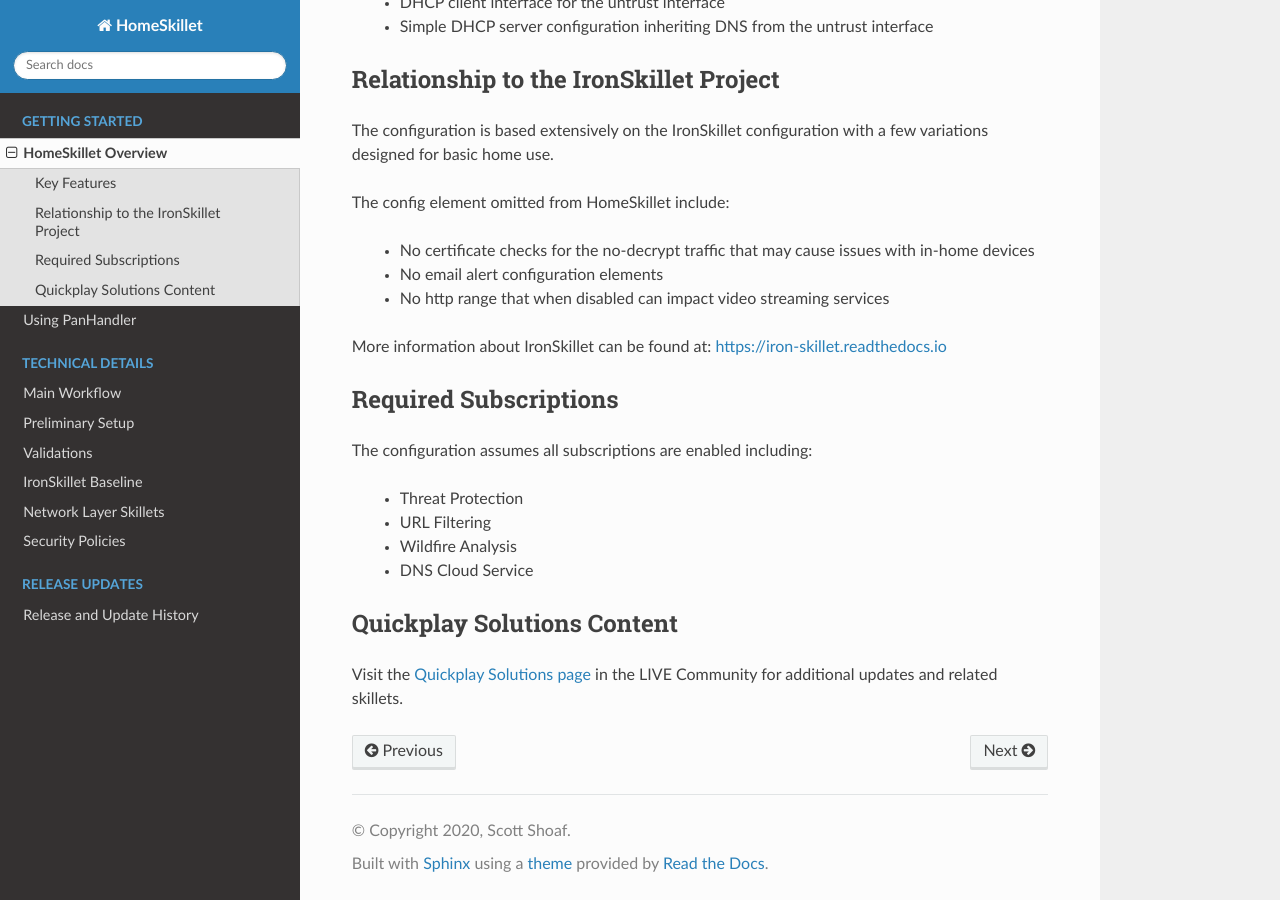
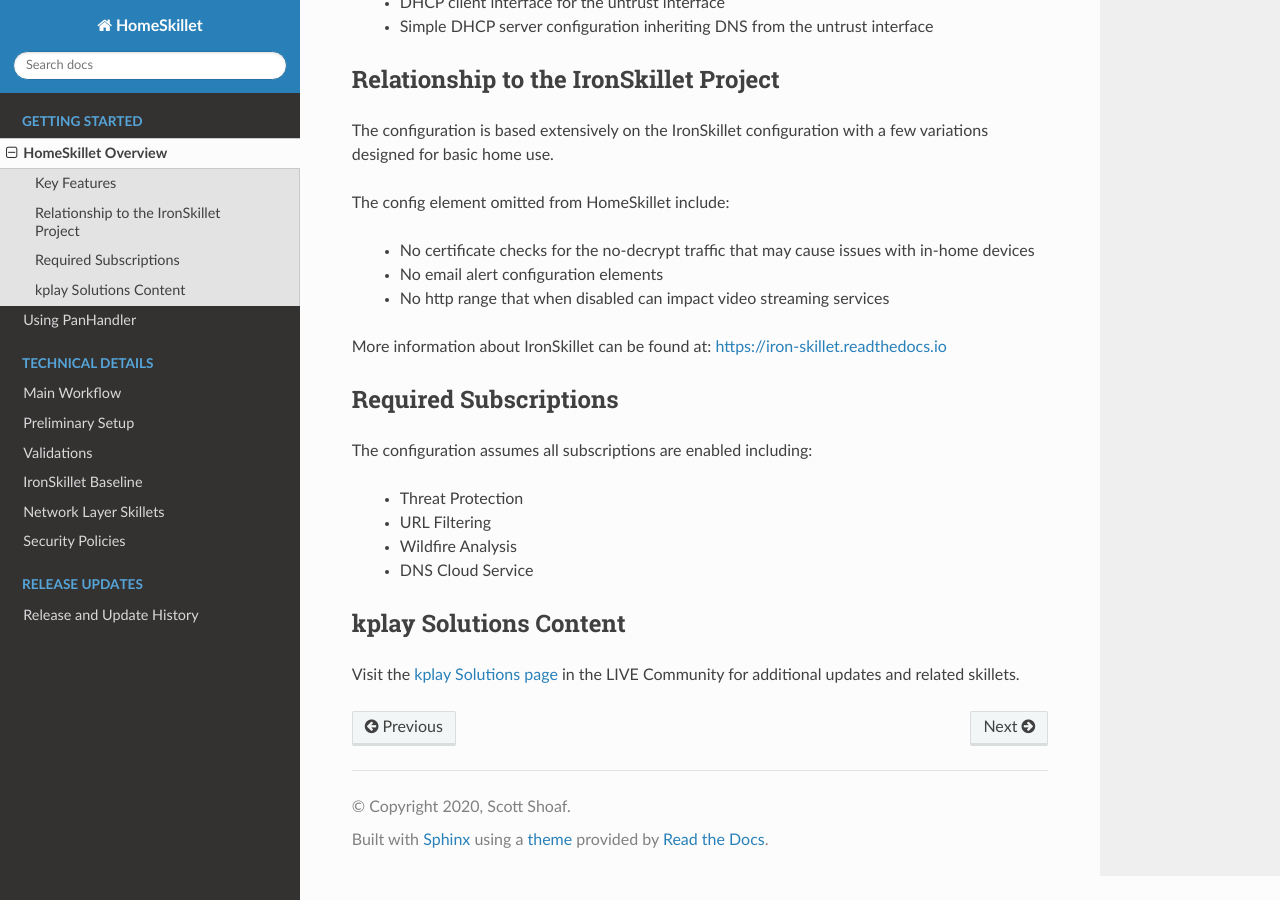
Before and after one commit to PaloAltoNetworks/HomeSkillet, a Sphinx documentation site: the page built from docs/overview.rst, in a window 1280 px wide and 900 px high, scrolled down 820 px. Built offline with Sphinx 7.4.7 and the Read the Docs theme 2.0.0, drawn with Linux system fonts in a browser that asks for light colours; pages that are not in the unit, such as notebooks, are missing from menus.

```diff
--- a/docs/index.rst
+++ b/docs/index.rst
@@ -1,5 +1,5 @@
 .. HomeSkillet documentation master file, created by
-   sphinx-quickstart on Thu Apr 23 13:48:16 2020.
+   sphinx-kstart on Thu Apr 23 13:48:16 2020.
    You can adapt this file completely to your liking, but it should at least
    contain the root `toctree` directive.
 
--- a/docs/overview.rst
+++ b/docs/overview.rst
@@ -48,9 +48,9 @@ The configuration assumes all subscriptions are enabled including:
         * DNS Cloud Service
 
 
-Quickplay Solutions Content
+kplay Solutions Content
 ------------------------
 
-Visit the `Quickplay Solutions page`_ in the LIVE Community for additional updates and related skillets.
+Visit the `kplay Solutions page`_ in the LIVE Community for additional updates and related skillets.
 
-.. _Quickplay Solutions page: https://live.paloaltonetworks.com/t5/quickplay-solutions-articles/homeskillet-internet-gateway/ta-p/307751
+.. _kplay Solutions page: https://live.paloaltonetworks.com/t5/kplay-solutions-articles/homeskillet-internet-gateway/ta-p/307751
--- a/docs/panhandler.rst
+++ b/docs/panhandler.rst
@@ -4,8 +4,8 @@ Using PanHandler
 This skillet is designed for XML-based API configuration. It requires the use of the PanHandler tool for variable
 substitution and API interactions.
 
-Check the Quickplay Solutions page to `get started with PanHandler`_
+Check the kplay Solutions page to `get started with PanHandler`_
 
-.. _get started with panHandler: https://live.paloaltonetworks.com/t5/quickplay-solutions-tools/install-and-get-started-with-panhandler/ta-p/307916
+.. _get started with panHandler: https://live.paloaltonetworks.com/t5/kplay-solutions-tools/install-and-get-started-with-panhandler/ta-p/307916
 
 Detailed information can be found at https://panhandler.readthedocs.io
--- a/docs/release_history.rst
+++ b/docs/release_history.rst
@@ -92,7 +92,7 @@ Apr 23, 2020
 ~~~~~~~~~~~~
 
     + restructure the content
-    + add PanHandler quickstart link
+    + add PanHandler kstart link
 
 July 21, 2020
 ~~~~~~~~~~~~~
--- a/docs/security_policies.rst
+++ b/docs/security_policies.rst
@@ -18,7 +18,7 @@ Security Rules
 
   These are outbound-specific rules levering the IronSkillet security profile groups.
 
-    + Block quic to force usage of SSL to assist URL-filtering category discovery
+    + Block  to force usage of SSL to assist URL-filtering category discovery
 
     + Aggressive file blocking including PE file types when URL category = `unknown`
 
```
Also changed, not shown: README.md (+1 -1 lines).
